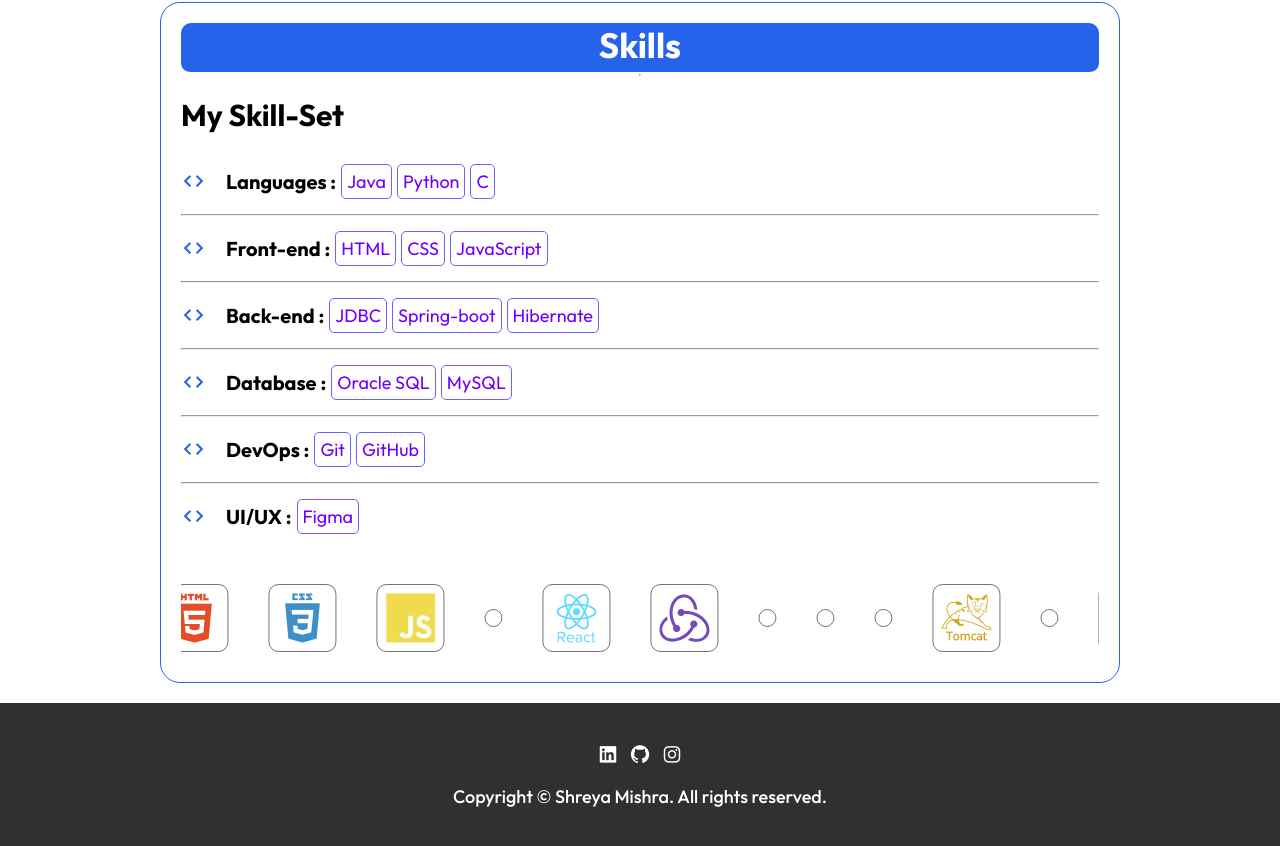
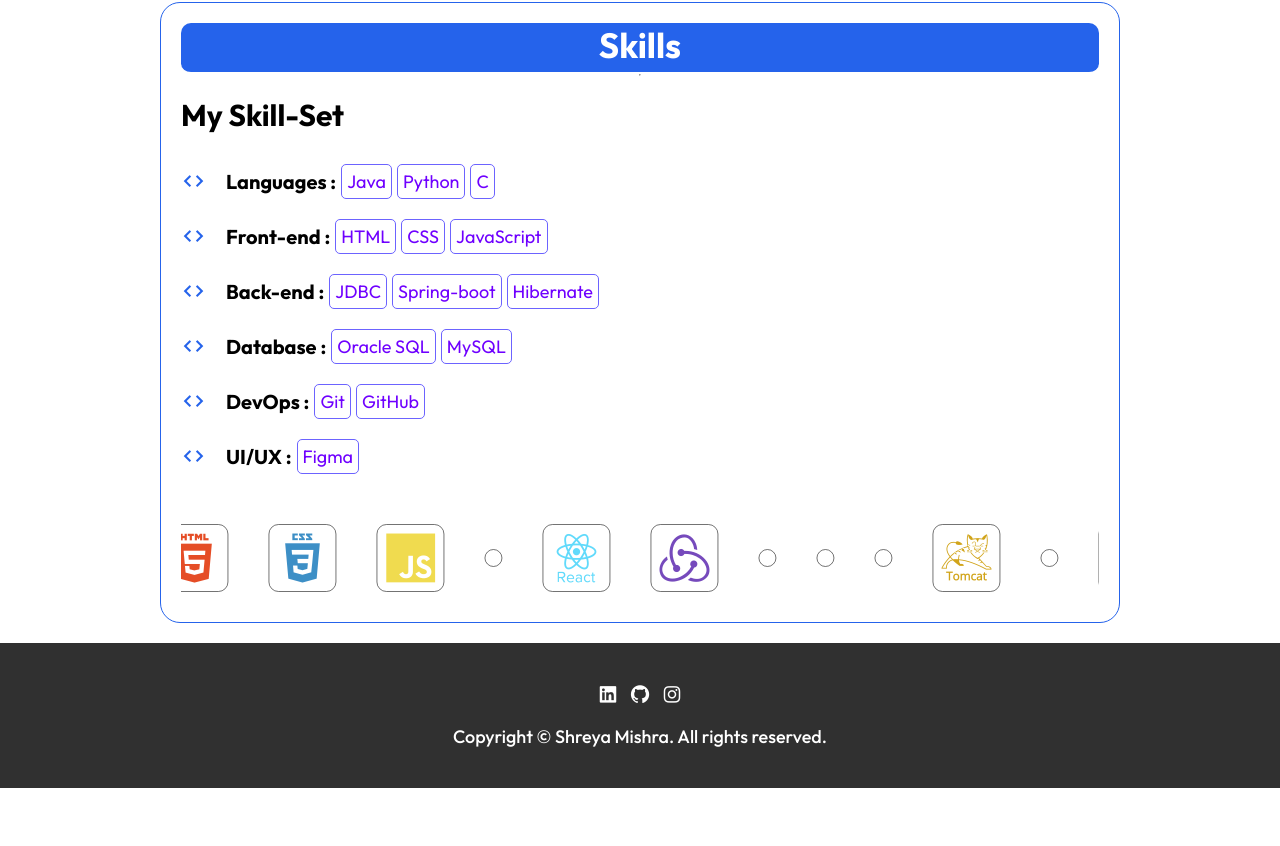
Before and after one commit to ashaykr277/Ashay-Portfolio-Website, a React (Vite) app: page /about in a window 1280 px wide. Shown: the part 1251-2097 px from the top of the page. After the commit the page ends 2039 px from the top, so only its background shows below. Built offline with nearby package versions, Linux system fonts and the light colour scheme; some icons are missing.

Commit message:
updated hr

```diff
--- a/src/components/SkillsSet.jsx
+++ b/src/components/SkillsSet.jsx
@@ -21,7 +21,7 @@ const SkillsSet = () => {
                                 </div>
                             </div>
 
-                            <hr />
+                            {/* <hr /> */}
                             <div className='skill-container'>
 
                                 <div className="domain">
@@ -33,7 +33,7 @@ const SkillsSet = () => {
                                 </div>
                             </div>
 
-                            <hr />
+                            {/* <hr /> */}
                             <div className='skill-container'>
 
                                 <div className="domain">
@@ -44,7 +44,7 @@ const SkillsSet = () => {
                                     <p>Hibernate</p>
                                 </div>
                             </div>
-                            <hr />
+                            {/* <hr /> */}
                             <div className='skill-container'>
 
                                 <div className="domain">
@@ -54,7 +54,7 @@ const SkillsSet = () => {
                                     <p>MySQL</p>
                                 </div>
                             </div>
-                            <hr />
+                            {/* <hr /> */}
                             <div className='skill-container'>
 
                                 <div className="domain">
@@ -64,7 +64,7 @@ const SkillsSet = () => {
                                 </div>
                             </div>
 
-                            <hr />
+                            {/* <hr /> */}
                             <div className='skill-container'>
 
                                 <div className="domain">
```
